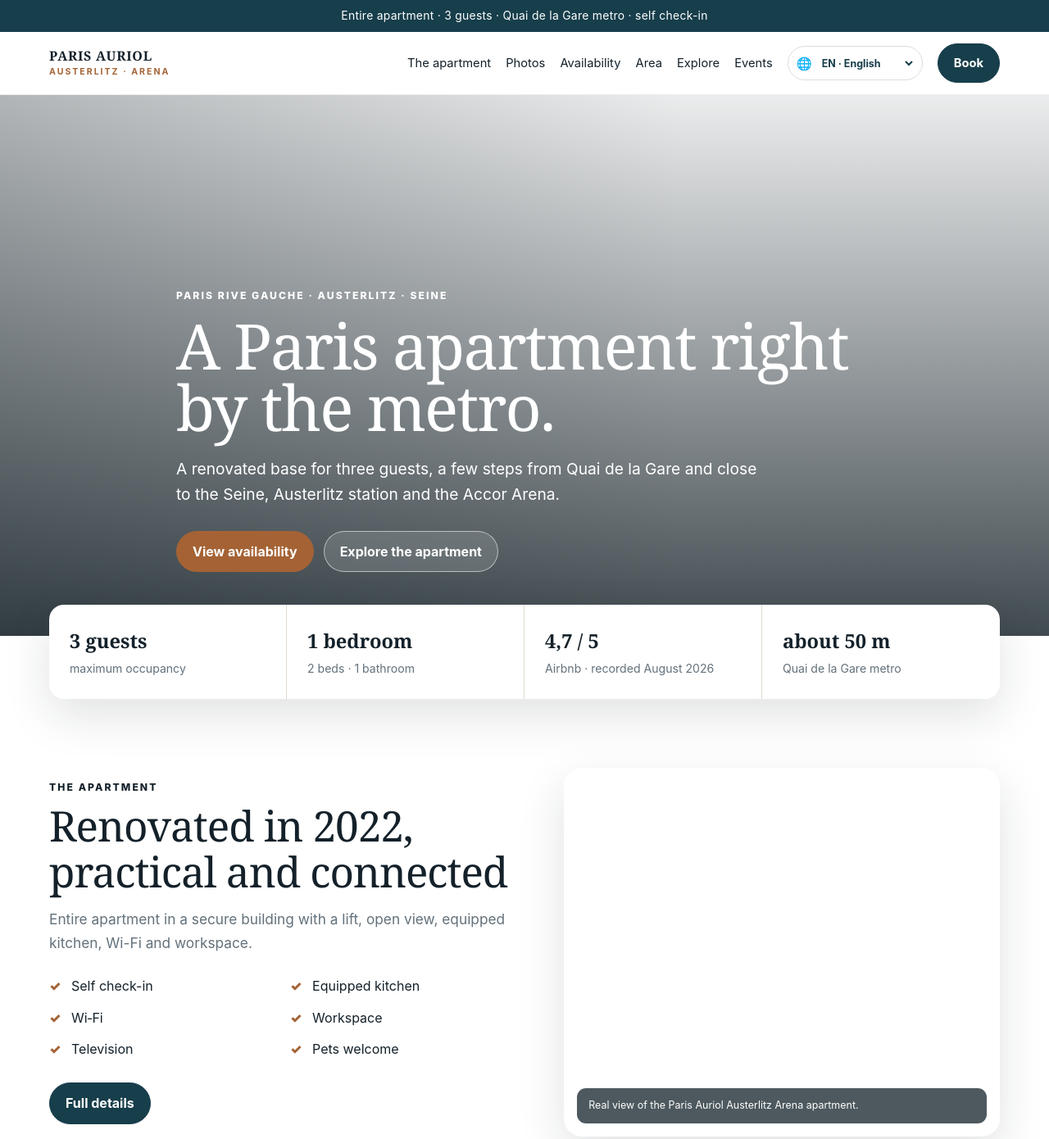
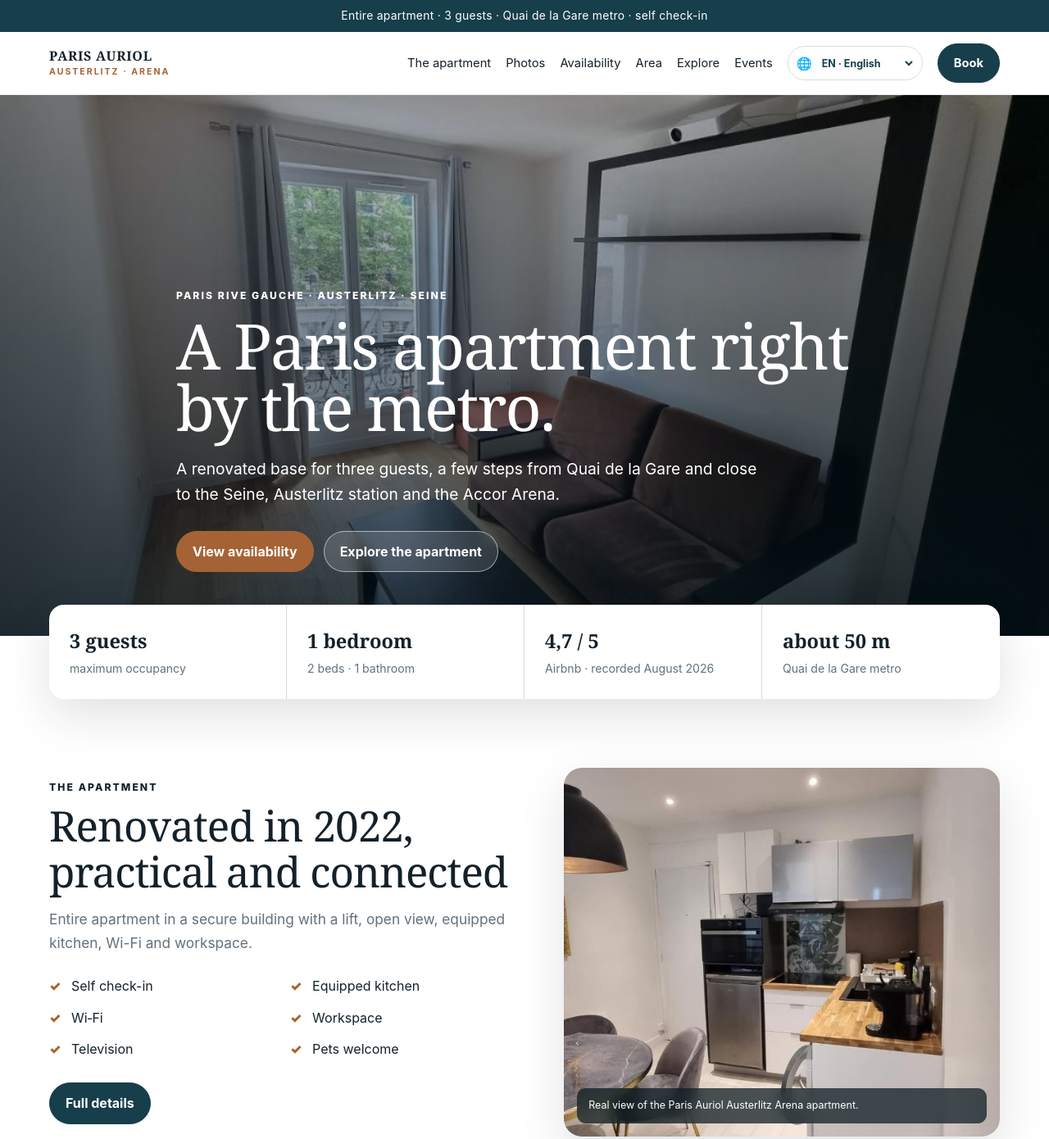
Before and after one commit to stephanelard-cmd/www.parisauriol.com, a plain HTML site: page index.html in a window 1280 px wide. Shown: the top 1390 px of the page at 82% size. Drawn offline with Linux system fonts and the light colour scheme.

Commit message:
Corriger les chemins des photos de l’accueil

```diff
--- a/index.html
+++ b/index.html
@@ -35,7 +35,7 @@
     <nav id="main-menu" class="menu" aria-label="Navigation principale"><a href="logement.html">Le logement</a><a href="photos.html">Photos</a><a href="disponibilites.html">Disponibilités</a><a href="quartier.html">Quartier</a><a href="decouvrir.html">Découvrir</a><a href="agenda.html">Agenda</a><a class="btn nav-book" data-airbnb target="_blank" rel="noopener">Réserver</a></nav>
   </div>
 </header><main>
-  <section class="hero" style="--hero-image:url('assets/photos/salon-fenetre.jpg')">
+  <section class="hero" style="--hero-image:url('/assets/photos/salon-fenetre.jpg')">
     <div class="container hero-inner">
       <div class="eyebrow">Paris Rive Gauche · Austerlitz · Seine</div>
       <h1>Un appartement parisien, au pied du métro.</h1>
@@ -58,7 +58,7 @@
         <ul class="checklist"><li>Arrivée autonome</li><li>Cuisine équipée</li><li>Wi‑Fi</li><li>Espace de travail</li><li>Télévision</li><li>Animaux acceptés</li></ul>
         <a class="btn" href="logement.html">Tous les détails</a>
       </div>
-      <figure class="photo-frame" style="--frame-image:url('assets/photos/cuisine-equipee.jpg')"><figcaption>Vue réelle du logement Paris Auriol Austerlitz Arena.</figcaption></figure>
+      <figure class="photo-frame" style="--frame-image:url('/assets/photos/cuisine-equipee.jpg')"><figcaption>Vue réelle du logement Paris Auriol Austerlitz Arena.</figcaption></figure>
     </div>
   </section>
   <section class="section alt">
```
